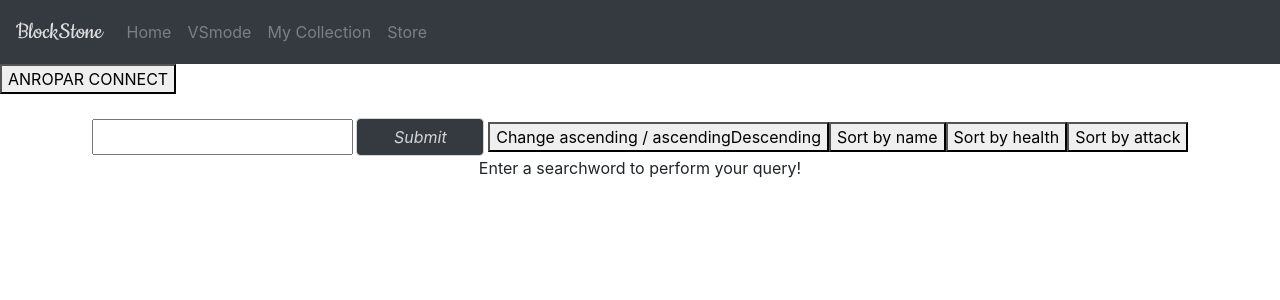
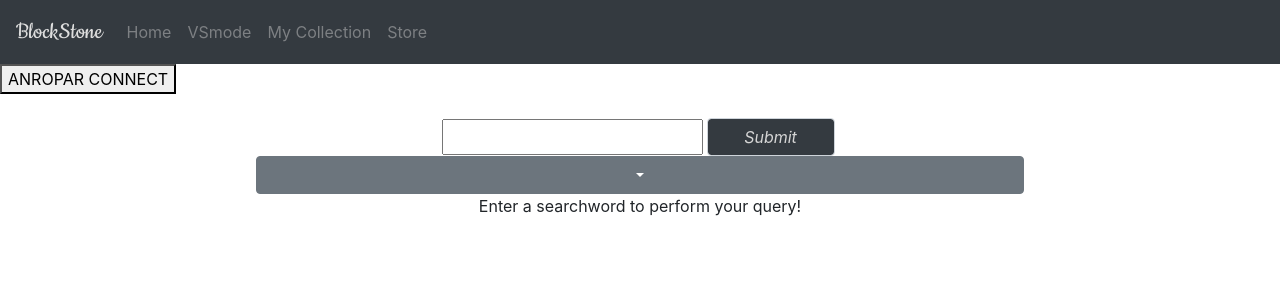
Before and after one commit to heho07/DH2642-ProjectGroup23, a React (Create React App) app: page /SearchScreen in a window 1280 px wide. Shown: the top 300 px of the page. Built offline with nearby package versions, Linux system fonts and the light colour scheme.

Commit message:
added a dropdown menu

```diff
--- a/src/SearchBar/SearchBar.jsx
+++ b/src/SearchBar/SearchBar.jsx
@@ -10,7 +10,8 @@ class SearchBar extends Component{
 	constructor(props){
 		super (props);
 		 this.state = {
-		 	filter: modelInstance.getFilter(),
+			 filter: modelInstance.getFilter(),
+			 isOpen: false,
 		 };
 	}
 
@@ -31,15 +32,14 @@ class SearchBar extends Component{
 	// Needs the prop scope to function
 	handleSubmit (event){
 		event.preventDefault();
-		if (modelInstance.getFilter() === this.state.filter) {
-			// if the new filter is the same as the old one we don't need to do a new search
-			console.log("samma lolll");
+		if (modelInstance.getFilter() === this.state.filter) {   // if the new filter is the same as the old one we don't need to do a new search
+			  console.log("samma lolll");
 		}
-		else{
-			// if there is a new search filter we clear the previous search results from the model
+	   else{   // if there is a new search filter we clear the previous search results from the model
 			modelInstance.clearSearchedCards();
 			modelInstance.setFilter(this.state.filter);
-		}
+        }
+
 	}
 
 	ascendingDescending(){
@@ -51,7 +51,13 @@ class SearchBar extends Component{
 		this.props.changeSortingType(type);
 	}
 
+	toggleOpen = () => this.setState({
+		 isOpen: !this.state.isOpen
+		});
+
+
 	render(){
+		const menuClass = `dropdown-menu  col-md-4 ${this.state.isOpen ? " show" : ""}`;
 		return(
 			<center>
 			<div className="row">
@@ -59,11 +65,23 @@ class SearchBar extends Component{
 					<form onSubmit = {(event) => this.handleSubmit(event)} >
 						<input id = "filter" type = "text" value = {this.state.filter} onChange = {(event) => this.handleChangeOfInput(event)}/>
 						<input type = "submit" className="form-control"></input>
-						<button onClick = {(e) => this.ascendingDescending()}>Change ascending / ascendingDescending</button>
-						<button onClick = {() => this.changeSortingType("name")}>Sort by name</button>
-						<button onClick = {() => this.changeSortingType("health")}>Sort by health</button>
-						<button onClick = {() => this.changeSortingType("attack")}>Sort by attack</button>
 					</form>
+					<div className="dropdown" onClick={this.toggleOpen}>
+						<button className="btn btn-secondary dropdown-toggle"
+								type="button"
+								id="dropdownMenuButton"
+								data-toggle="dropdown"
+								aria-haspopup="true"
+								aria-expanded="false">
+						</button>
+						<div className= {menuClass}  aria-labelledby="dropdownMenuButton">
+
+							<button  className = "btn  btn-primary" onClick = {(e) => this.ascendingDescending()}>Change ascending / ascendingDescending</button>
+							<button onClick = {() => this.changeSortingType("name")}>Sort by name</button>
+							<button onClick = {() => this.changeSortingType("health")}>Sort by health</button>
+							<button onClick = {() => this.changeSortingType("attack")}>Sort by attack</button>
+						</div>
+					</div>
 				</div>
 			</div>
 		</center>
```
